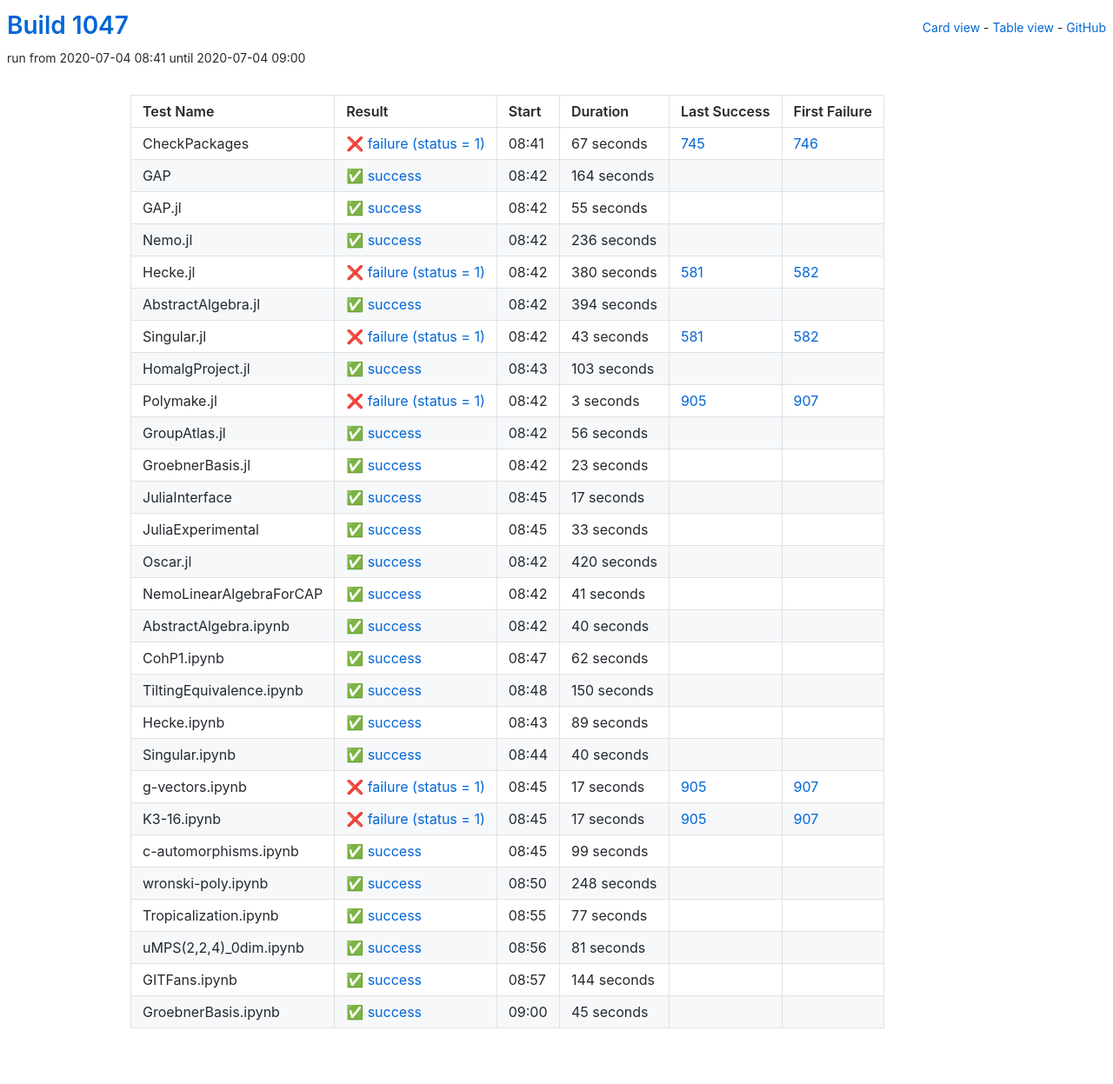
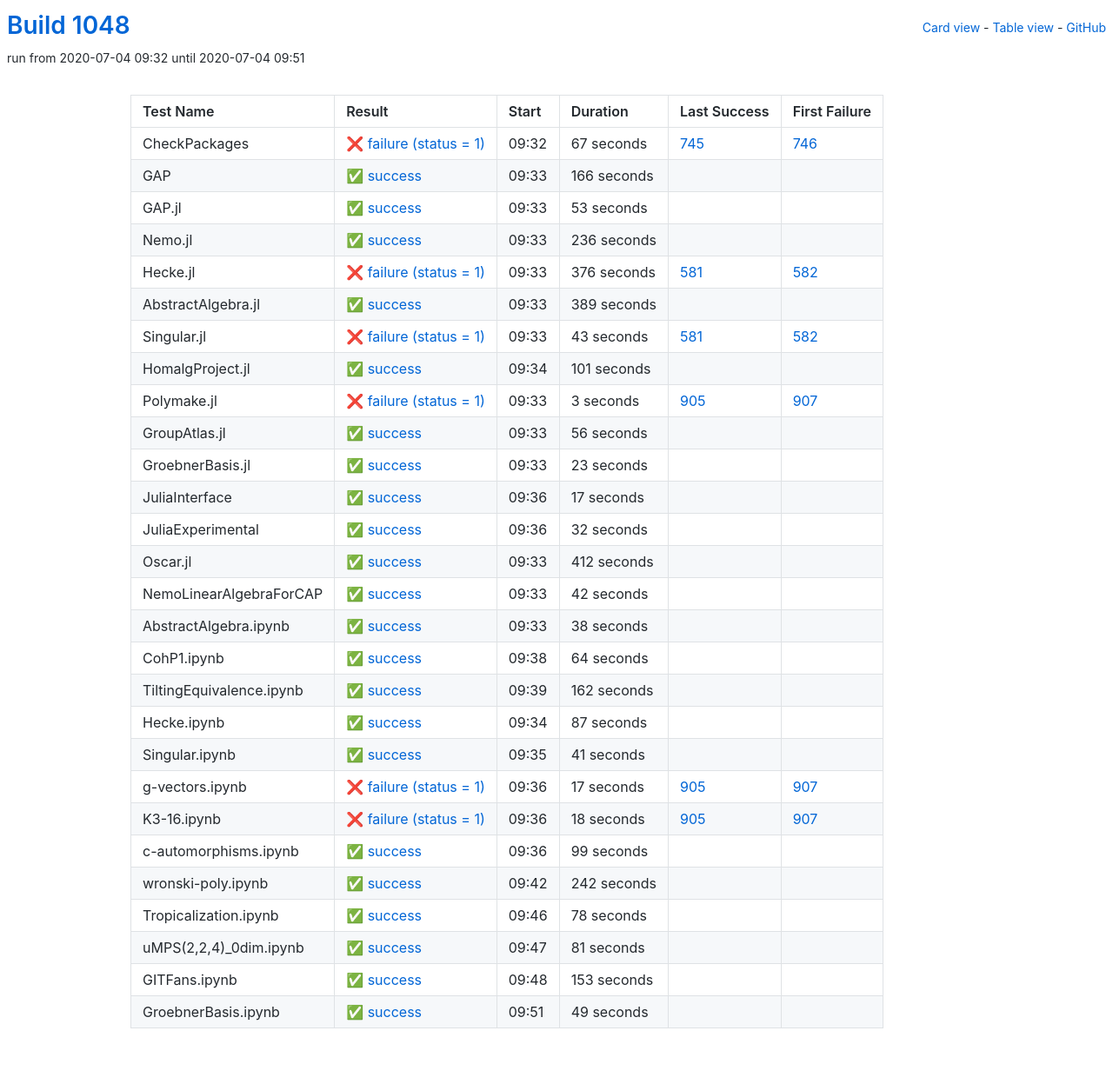
Before and after one commit to oscar-system/oscar-ci-status-1.4, a Jekyll site: the page built from table.html, in a window 1280 px wide. Shown: the whole page at 87% size. Built offline with Jekyll 4.4.1, drawn with Linux system fonts in a browser that asks for light colours.

Commit message:
Build #1048

```diff
--- a/_data/ci.yml
+++ b/_data/ci.yml
@@ -1,6 +1,6 @@
 ---
-build: 1047
-build_url: https://oscarci.mathematik.uni-kl.de/job/oscar-julia-1.4/1047/
+build: 1048
+build_url: https://oscarci.mathematik.uni-kl.de/job/oscar-julia-1.4/1048/
 job: oscar-julia-1.4
 organization: oscar-system
 repo: oscar-ci-status-1.4
@@ -8,8 +8,8 @@ repourl: https://github.com/oscar-system/oscar-ci-status-1.4
 tests:
 - name: CheckPackages
   id: checkpackages
-  log: https://oscarci.mathematik.uni-kl.de/job/oscar-julia-1.4/1047/artifact/logs/build-1047/CheckPackages.log
-  start: 2020-07-04 08:41
+  log: https://oscarci.mathematik.uni-kl.de/job/oscar-julia-1.4/1048/artifact/logs/build-1048/CheckPackages.log
+  start: 2020-07-04 09:32
   success: false
   exitcode: 1
   status: failure
@@ -20,32 +20,32 @@ tests:
   first_failure_url: https://oscarci.mathematik.uni-kl.de/job/oscar-julia-1.4/746/
 - name: GAP
   id: gap
-  log: https://oscarci.mathematik.uni-kl.de/job/oscar-julia-1.4/1047/artifact/logs/build-1047/GAP.log
-  start: 2020-07-04 08:42
+  log: https://oscarci.mathematik.uni-kl.de/job/oscar-julia-1.4/1048/artifact/logs/build-1048/GAP.log
+  start: 2020-07-04 09:33
   success: true
   exitcode: 0
   status: success
-  duration: 164
+  duration: 166
   last_success: false
   last_success_url:
   first_failure: false
   first_failure_url:
 - name: GAP.jl
   id: gap-jl
-  log: https://oscarci.mathematik.uni-kl.de/job/oscar-julia-1.4/1047/artifact/logs/build-1047/GAP.jl.log
-  start: 2020-07-04 08:42
+  log: https://oscarci.mathematik.uni-kl.de/job/oscar-julia-1.4/1048/artifact/logs/build-1048/GAP.jl.log
+  start: 2020-07-04 09:33
   success: true
   exitcode: 0
   status: success
-  duration: 55
+  duration: 53
   last_success: false
   last_success_url:
   first_failure: false
   first_failure_url:
 - name: Nemo.jl
   id: nemo-jl
-  log: https://oscarci.mathematik.uni-kl.de/job/oscar-julia-1.4/1047/artifact/logs/build-1047/Nemo.jl.log
-  start: 2020-07-04 08:42
+  log: https://oscarci.mathematik.uni-kl.de/job/oscar-julia-1.4/1048/artifact/logs/build-1048/Nemo.jl.log
+  start: 2020-07-04 09:33
   success: true
   exitcode: 0
   status: success
@@ -56,32 +56,32 @@ tests:
   first_failure_url:
 - name: Hecke.jl
   id: hecke-jl
-  log: https://oscarci.mathematik.uni-kl.de/job/oscar-julia-1.4/1047/artifact/logs/build-1047/Hecke.jl.log
-  start: 2020-07-04 08:42
+  log: https://oscarci.mathematik.uni-kl.de/job/oscar-julia-1.4/1048/artifact/logs/build-1048/Hecke.jl.log
+  start: 2020-07-04 09:33
   success: false
   exitcode: 1
   status: failure
-  duration: 380
+  duration: 376
   last_success: 581
   last_success_url: https://oscarci.mathematik.uni-kl.de/job/oscar-julia-1.4/581/
   first_failure: 582
   first_failure_url: https://oscarci.mathematik.uni-kl.de/job/oscar-julia-1.4/582/
 - name: AbstractAlgebra.jl
   id: abstractalgebra-jl
-  log: https://oscarci.mathematik.uni-kl.de/job/oscar-julia-1.4/1047/artifact/logs/build-1047/AbstractAlgebra.jl.log
-  start: 2020-07-04 08:42
+  log: https://oscarci.mathematik.uni-kl.de/job/oscar-julia-1.4/1048/artifact/logs/build-1048/AbstractAlgebra.jl.log
+  start: 2020-07-04 09:33
   success: true
   exitcode: 0
   status: success
-  duration: 394
+  duration: 389
   last_success: false
   last_success_url:
   first_failure: false
   first_failure_url:
 - name: Singular.jl
   id: singular-jl
-  log: https://oscarci.mathematik.uni-kl.de/job/oscar-julia-1.4/1047/artifact/logs/build-1047/Singular.jl.log
-  start: 2020-07-04 08:42
+  log: https://oscarci.mathematik.uni-kl.de/job/oscar-julia-1.4/1048/artifact/logs/build-1048/Singular.jl.log
+  start: 2020-07-04 09:33
   success: false
   exitcode: 1
   status: failure
@@ -92,20 +92,20 @@ tests:
   first_failure_url: https://oscarci.mathematik.uni-kl.de/job/oscar-julia-1.4/582/
 - name: HomalgProject.jl
   id: homalgproject-jl
-  log: https://oscarci.mathematik.uni-kl.de/job/oscar-julia-1.4/1047/artifact/logs/build-1047/HomalgProject.jl.log
-  start: 2020-07-04 08:43
+  log: https://oscarci.mathematik.uni-kl.de/job/oscar-julia-1.4/1048/artifact/logs/build-1048/HomalgProject.jl.log
+  start: 2020-07-04 09:34
   success: true
   exitcode: 0
   status: success
-  duration: 103
+  duration: 101
   last_success: false
   last_success_url:
   first_failure: false
   first_failure_url:
 - name: Polymake.jl
   id: polymake-jl
-  log: https://oscarci.mathematik.uni-kl.de/job/oscar-julia-1.4/1047/artifact/logs/build-1047/Polymake.jl.log
-  start: 2020-07-04 08:42
+  log: https://oscarci.mathematik.uni-kl.de/job/oscar-julia-1.4/1048/artifact/logs/build-1048/Polymake.jl.log
+  start: 2020-07-04 09:33
   success: false
   exitcode: 1
   status: failure
@@ -116,8 +116,8 @@ tests:
   first_failure_url: https://oscarci.mathematik.uni-kl.de/job/oscar-julia-1.4/907/
 - name: GroupAtlas.jl
   id: groupatlas-jl
-  log: https://oscarci.mathematik.uni-kl.de/job/oscar-julia-1.4/1047/artifact/logs/build-1047/GroupAtlas.jl.log
-  start: 2020-07-04 08:42
+  log: https://oscarci.mathematik.uni-kl.de/job/oscar-julia-1.4/1048/artifact/logs/build-1048/GroupAtlas.jl.log
+  start: 2020-07-04 09:33
   success: true
   exitcode: 0
   status: success
@@ -128,8 +128,8 @@ tests:
   first_failure_url:
 - name: GroebnerBasis.jl
   id: groebnerbasis-jl
-  log: https://oscarci.mathematik.uni-kl.de/job/oscar-julia-1.4/1047/artifact/logs/build-1047/GroebnerBasis.jl.log
-  start: 2020-07-04 08:42
+  log: https://oscarci.mathematik.uni-kl.de/job/oscar-julia-1.4/1048/artifact/logs/build-1048/GroebnerBasis.jl.log
+  start: 2020-07-04 09:33
   success: true
   exitcode: 0
   status: success
@@ -140,8 +140,8 @@ tests:
   first_failure_url:
 - name: JuliaInterface
   id: juliainterface
-  log: https://oscarci.mathematik.uni-kl.de/job/oscar-julia-1.4/1047/artifact/logs/build-1047/JuliaInterface.log
-  start: 2020-07-04 08:45
+  log: https://oscarci.mathematik.uni-kl.de/job/oscar-julia-1.4/1048/artifact/logs/build-1048/JuliaInterface.log
+  start: 2020-07-04 09:36
   success: true
   exitcode: 0
   status: success
@@ -152,32 +152,92 @@ tests:
   first_failure_url:
 - name: JuliaExperimental
   id: juliaexperimental
-  log: https://oscarci.mathematik.uni-kl.de/job/oscar-julia-1.4/1047/artifact/logs/build-1047/JuliaExperimental.log
-  start: 2020-07-04 08:45
+  log: https://oscarci.mathematik.uni-kl.de/job/oscar-julia-1.4/1048/artifact/logs/build-1048/JuliaExperimental.log
+  start: 2020-07-04 09:36
   success: true
   exitcode: 0
   status: success
-  duration: 33
+  duration: 32
   last_success: false
   last_success_url:
   first_failure: false
   first_failure_url:
 - name: Oscar.jl
   id: oscar-jl
-  log: https://oscarci.mathematik.uni-kl.de/job/oscar-julia-1.4/1047/artifact/logs/build-1047/Oscar.jl.log
-  start: 2020-07-04 08:42
+  log: https://oscarci.mathematik.uni-kl.de/job/oscar-julia-1.4/1048/artifact/logs/build-1048/Oscar.jl.log
+  start: 2020-07-04 09:33
   success: true
   exitcode: 0
   status: success
-  duration: 420
+  duration: 412
   last_success: false
   last_success_url:
   first_failure: false
   first_failure_url:
 - name: NemoLinearAlgebraForCAP
   id: nemolinearalgebraforcap
-  log: https://oscarci.mathematik.uni-kl.de/job/oscar-julia-1.4/1047/artifact/logs/build-1047/NemoLinearAlgebraForCAP.log
-  start: 2020-07-04 08:42
+  log: https://oscarci.mathematik.uni-kl.de/job/oscar-julia-1.4/1048/artifact/logs/build-1048/NemoLinearAlgebraForCAP.log
+  start: 2020-07-04 09:33
+  success: true
+  exitcode: 0
+  status: success
+  duration: 42
+  last_success: false
+  last_success_url:
+  first_failure: false
+  first_failure_url:
+- name: AbstractAlgebra.ipynb
+  id: abstractalgebra-ipynb
+  log: https://oscarci.mathematik.uni-kl.de/job/oscar-julia-1.4/1048/artifact/logs/build-1048/AbstractAlgebra.ipynb.log
+  start: 2020-07-04 09:33
+  success: true
+  exitcode: 0
+  status: success
+  duration: 38
+  last_success: false
+  last_success_url:
+  first_failure: false
+  first_failure_url:
+- name: CohP1.ipynb
+  id: cohp1-ipynb
+  log: https://oscarci.mathematik.uni-kl.de/job/oscar-julia-1.4/1048/artifact/logs/build-1048/CohP1.ipynb.log
+  start: 2020-07-04 09:38
+  success: true
+  exitcode: 0
+  status: success
+  duration: 64
+  last_success: false
+  last_success_url:
+  first_failure: false
+  first_failure_url:
+- name: TiltingEquivalence.ipynb
+  id: tiltingequivalence-ipynb
+  log: https://oscarci.mathematik.uni-kl.de/job/oscar-julia-1.4/1048/artifact/logs/build-1048/TiltingEquivalence.ipynb.log
+  start: 2020-07-04 09:39
+  success: true
+  exitcode: 0
+  status: success
+  duration: 162
+  last_success: false
+  last_success_url:
+  first_failure: false
+  first_failure_url:
+- name: Hecke.ipynb
+  id: hecke-ipynb
+  log: https://oscarci.mathematik.uni-kl.de/job/oscar-julia-1.4/1048/artifact/logs/build-1048/Hecke.ipynb.log
+  start: 2020-07-04 09:34
+  success: true
+  exitcode: 0
+  status: success
+  duration: 87
+  last_success: false
+  last_success_url:
+  first_failure: false
+  first_failure_url:
+- name: Singular.ipynb
+  id: singular-ipynb
+  log: https://oscarci.mathematik.uni-kl.de/job/oscar-julia-1.4/1048/artifact/logs/build-1048/Singular.ipynb.log
+  start: 2020-07-04 09:35
   success: true
   exitcode: 0
   status: success
@@ -186,70 +246,10 @@ tests:
   last_success_url:
   first_failure: false
   first_failure_url:
-- name: AbstractAlgebra.ipynb
-  id: abstractalgebra-ipynb
-  log: https://oscarci.mathematik.uni-kl.de/job/oscar-julia-1.4/1047/artifact/logs/build-1047/AbstractAlgebra.ipynb.log
-  start: 2020-07-04 08:42
-  success: true
-  exitcode: 0
-  status: success
-  duration: 40
-  last_success: false
-  last_success_url:
-  first_failure: false
-  first_failure_url:
-- name: CohP1.ipynb
-  id: cohp1-ipynb
-  log: https://oscarci.mathematik.uni-kl.de/job/oscar-julia-1.4/1047/artifact/logs/build-1047/CohP1.ipynb.log
-  start: 2020-07-04 08:47
-  success: true
-  exitcode: 0
-  status: success
-  duration: 62
-  last_success: false
-  last_success_url:
-  first_failure: false
-  first_failure_url:
-- name: TiltingEquivalence.ipynb
-  id: tiltingequivalence-ipynb
-  log: https://oscarci.mathematik.uni-kl.de/job/oscar-julia-1.4/1047/artifact/logs/build-1047/TiltingEquivalence.ipynb.log
-  start: 2020-07-04 08:48
-  success: true
-  exitcode: 0
-  status: success
-  duration: 150
-  last_success: false
-  last_success_url:
-  first_failure: false
-  first_failure_url:
-- name: Hecke.ipynb
-  id: hecke-ipynb
-  log: https://oscarci.mathematik.uni-kl.de/job/oscar-julia-1.4/1047/artifact/logs/build-1047/Hecke.ipynb.log
-  start: 2020-07-04 08:43
-  success: true
-  exitcode: 0
-  status: success
-  duration: 89
-  last_success: false
-  last_success_url:
-  first_failure: false
-  first_failure_url:
-- name: Singular.ipynb
-  id: singular-ipynb
-  log: https://oscarci.mathematik.uni-kl.de/job/oscar-julia-1.4/1047/artifact/logs/build-1047/Singular.ipynb.log
-  start: 2020-07-04 08:44
-  success: true
-  exitcode: 0
-  status: success
-  duration: 40
-  last_success: false
-  last_success_url:
-  first_failure: false
-  first_failure_url:
 - name: g-vectors.ipynb
   id: g-vectors-ipynb
-  log: https://oscarci.mathematik.uni-kl.de/job/oscar-julia-1.4/1047/artifact/logs/build-1047/g-vectors.ipynb.log
-  start: 2020-07-04 08:45
+  log: https://oscarci.mathematik.uni-kl.de/job/oscar-julia-1.4/1048/artifact/logs/build-1048/g-vectors.ipynb.log
+  start: 2020-07-04 09:36
   success: false
   exitcode: 1
   status: failure
@@ -260,20 +260,20 @@ tests:
   first_failure_url: https://oscarci.mathematik.uni-kl.de/job/oscar-julia-1.4/907/
 - name: K3-16.ipynb
   id: k3-16-ipynb
-  log: https://oscarci.mathematik.uni-kl.de/job/oscar-julia-1.4/1047/artifact/logs/build-1047/K3-16.ipynb.log
-  start: 2020-07-04 08:45
+  log: https://oscarci.mathematik.uni-kl.de/job/oscar-julia-1.4/1048/artifact/logs/build-1048/K3-16.ipynb.log
+  start: 2020-07-04 09:36
   success: false
   exitcode: 1
   status: failure
-  duration: 17
+  duration: 18
   last_success: 905
   last_success_url: https://oscarci.mathematik.uni-kl.de/job/oscar-julia-1.4/905/
   first_failure: 907
   first_failure_url: https://oscarci.mathematik.uni-kl.de/job/oscar-julia-1.4/907/
 - name: c-automorphisms.ipynb
   id: c-automorphisms-ipynb
-  log: https://oscarci.mathematik.uni-kl.de/job/oscar-julia-1.4/1047/artifact/logs/build-1047/c-automorphisms.ipynb.log
-  start: 2020-07-04 08:45
+  log: https://oscarci.mathematik.uni-kl.de/job/oscar-julia-1.4/1048/artifact/logs/build-1048/c-automorphisms.ipynb.log
+  start: 2020-07-04 09:36
   success: true
   exitcode: 0
   status: success
@@ -284,32 +284,32 @@ tests:
   first_failure_url:
 - name: wronski-poly.ipynb
   id: wronski-poly-ipynb
-  log: https://oscarci.mathematik.uni-kl.de/job/oscar-julia-1.4/1047/artifact/logs/build-1047/wronski-poly.ipynb.log
-  start: 2020-07-04 08:50
+  log: https://oscarci.mathematik.uni-kl.de/job/oscar-julia-1.4/1048/artifact/logs/build-1048/wronski-poly.ipynb.log
+  start: 2020-07-04 09:42
   success: true
   exitcode: 0
   status: success
-  duration: 248
+  duration: 242
   last_success: false
   last_success_url:
   first_failure: false
   first_failure_url:
 - name: Tropicalization.ipynb
   id: tropicalization-ipynb
-  log: https://oscarci.mathematik.uni-kl.de/job/oscar-julia-1.4/1047/artifact/logs/build-1047/Tropicalization.ipynb.log
-  start: 2020-07-04 08:55
+  log: https://oscarci.mathematik.uni-kl.de/job/oscar-julia-1.4/1048/artifact/logs/build-1048/Tropicalization.ipynb.log
+  start: 2020-07-04 09:46
   success: true
   exitcode: 0
   status: success
-  duration: 77
+  duration: 78
   last_success: false
   last_success_url:
   first_failure: false
   first_failure_url:
 - name: uMPS(2,2,4)_0dim.ipynb
   id: umps-2-2-4-0dim-ipynb
-  log: https://oscarci.mathematik.uni-kl.de/job/oscar-julia-1.4/1047/artifact/logs/build-1047/uMPS-2-2-4-_0dim.ipynb.log
-  start: 2020-07-04 08:56
+  log: https://oscarci.mathematik.uni-kl.de/job/oscar-julia-1.4/1048/artifact/logs/build-1048/uMPS-2-2-4-_0dim.ipynb.log
+  start: 2020-07-04 09:47
   success: true
   exitcode: 0
   status: success
@@ -320,24 +320,24 @@ tests:
   first_failure_url:
 - name: GITFans.ipynb
   id: gitfans-ipynb
-  log: https://oscarci.mathematik.uni-kl.de/job/oscar-julia-1.4/1047/artifact/logs/build-1047/GITFans.ipynb.log
-  start: 2020-07-04 08:57
+  log: https://oscarci.mathematik.uni-kl.de/job/oscar-julia-1.4/1048/artifact/logs/build-1048/GITFans.ipynb.log
+  start: 2020-07-04 09:48
   success: true
   exitcode: 0
   status: success
-  duration: 144
+  duration: 153
   last_success: false
   last_success_url:
   first_failure: false
   first_failure_url:
 - name: GroebnerBasis.ipynb
   id: groebnerbasis-ipynb
-  log: https://oscarci.mathematik.uni-kl.de/job/oscar-julia-1.4/1047/artifact/logs/build-1047/GroebnerBasis.ipynb.log
-  start: 2020-07-04 09:00
+  log: https://oscarci.mathematik.uni-kl.de/job/oscar-julia-1.4/1048/artifact/logs/build-1048/GroebnerBasis.ipynb.log
+  start: 2020-07-04 09:51
   success: true
   exitcode: 0
   status: success
-  duration: 45
+  duration: 49
   last_success: false
   last_success_url:
   first_failure: false
```
Also changed, not shown: README.md.
